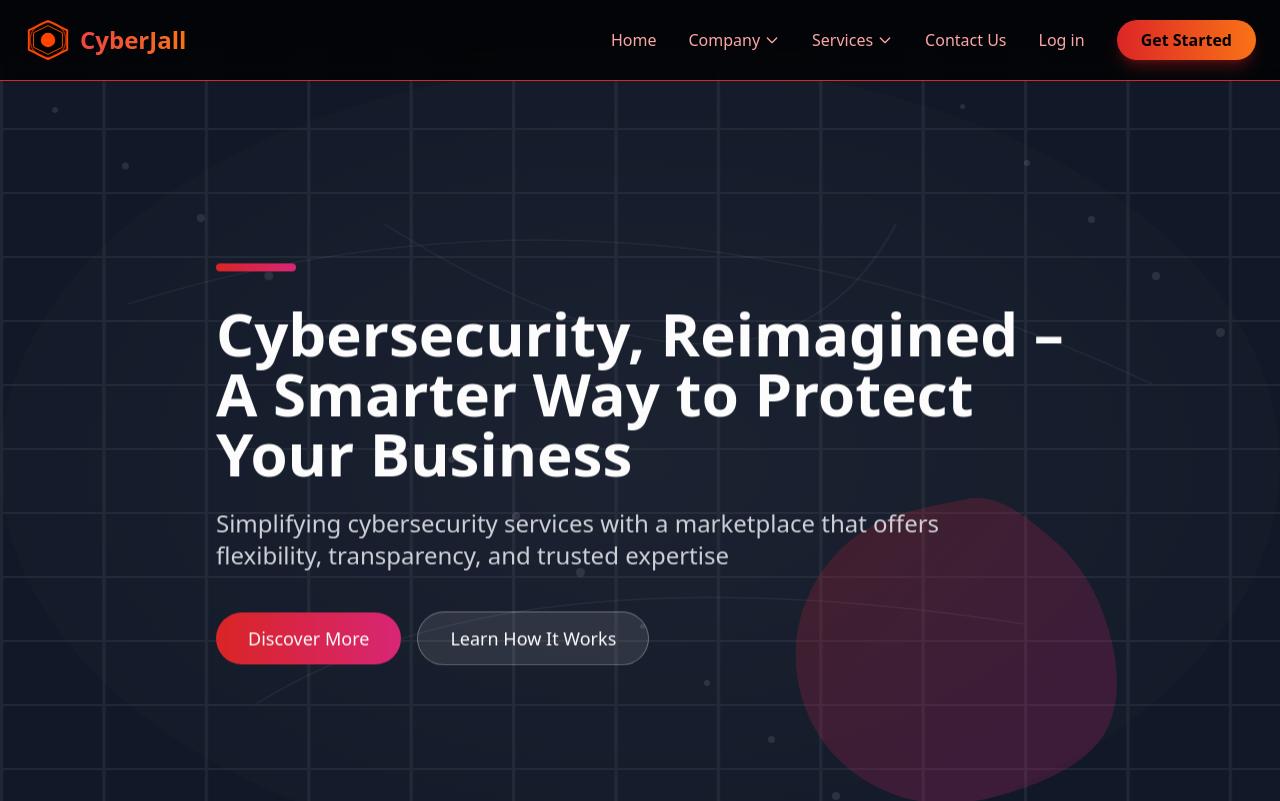
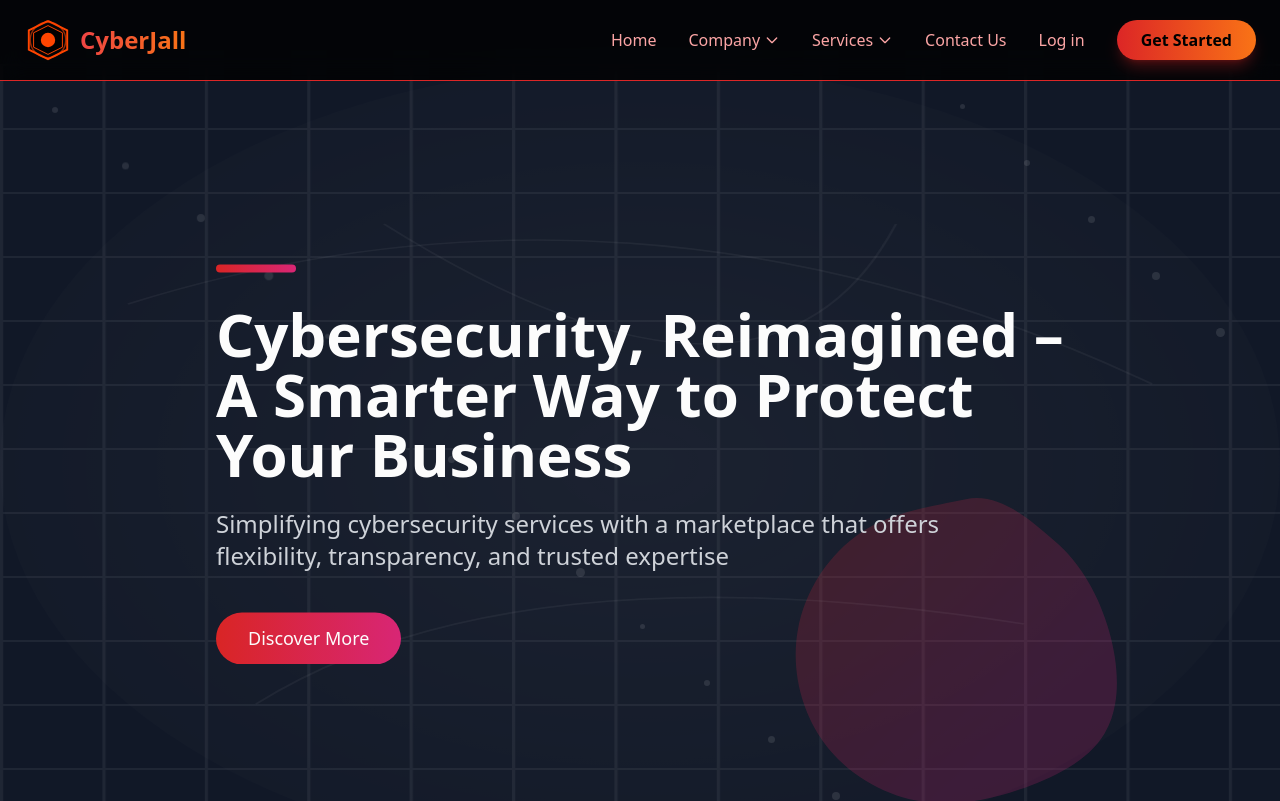
Before and after one commit to Mastermind730/CyberJall, a Next.js app: page / in a window 1280 px wide. Shown: the top 801 px of the page. Built offline with nearby package versions, Linux system fonts and the light colour scheme.

Commit message:
removed unnecessary components from home page

```diff
--- a/src/app/components/Hero.tsx
+++ b/src/app/components/Hero.tsx
@@ -125,9 +125,7 @@ export const Hero: FC = () => {
                   Discover More
                 </button>
 
-                <button className="text-white border border-white/30 backdrop-blur-sm bg-white/10 px-8 py-3 rounded-full text-lg font-medium hover:bg-white/20 transition-all duration-300">
-                  Learn How It Works
-                </button>
+
               </div>
             </div>
           </div>
--- a/src/app/page.tsx
+++ b/src/app/page.tsx
@@ -3,9 +3,9 @@ import { Hero } from './components/Hero';
 import { AboutUs } from './components/sections/AboutUs';
 import { SmartestChoice } from './components/sections/SmartestChoice';
 import { WhatWeOffer } from './components/sections/WhatWeOffer';
-import { Scope } from './components/sections/Scope';
-import { HowItWorks } from './components/sections/HowItWorks';
-import { GetStarted } from './components/sections/GetStarted';
+// import { Scope } from './components/sections/Scope';
+// import { HowItWorks } from './components/sections/HowItWorks';
+// import { GetStarted } from './components/sections/GetStarted';
 import { SecurityFeatures } from './components/sections/SecurityFeatures';
 import { HowWeWork } from './components/sections/HowWeWork';
 import { PlatformFeatures } from './components/sections/PlatformFeatures';
@@ -17,9 +17,9 @@ const Home: NextPage = () => {
       <AboutUs />
       <SmartestChoice />
       <WhatWeOffer />
-      <Scope />
-      <HowItWorks />
-      <GetStarted />
+      {/* <Scope /> */}
+      {/* <HowItWorks /> */}
+      {/* <GetStarted /> */}
       <SecurityFeatures />
       <HowWeWork />
       <PlatformFeatures />
```
